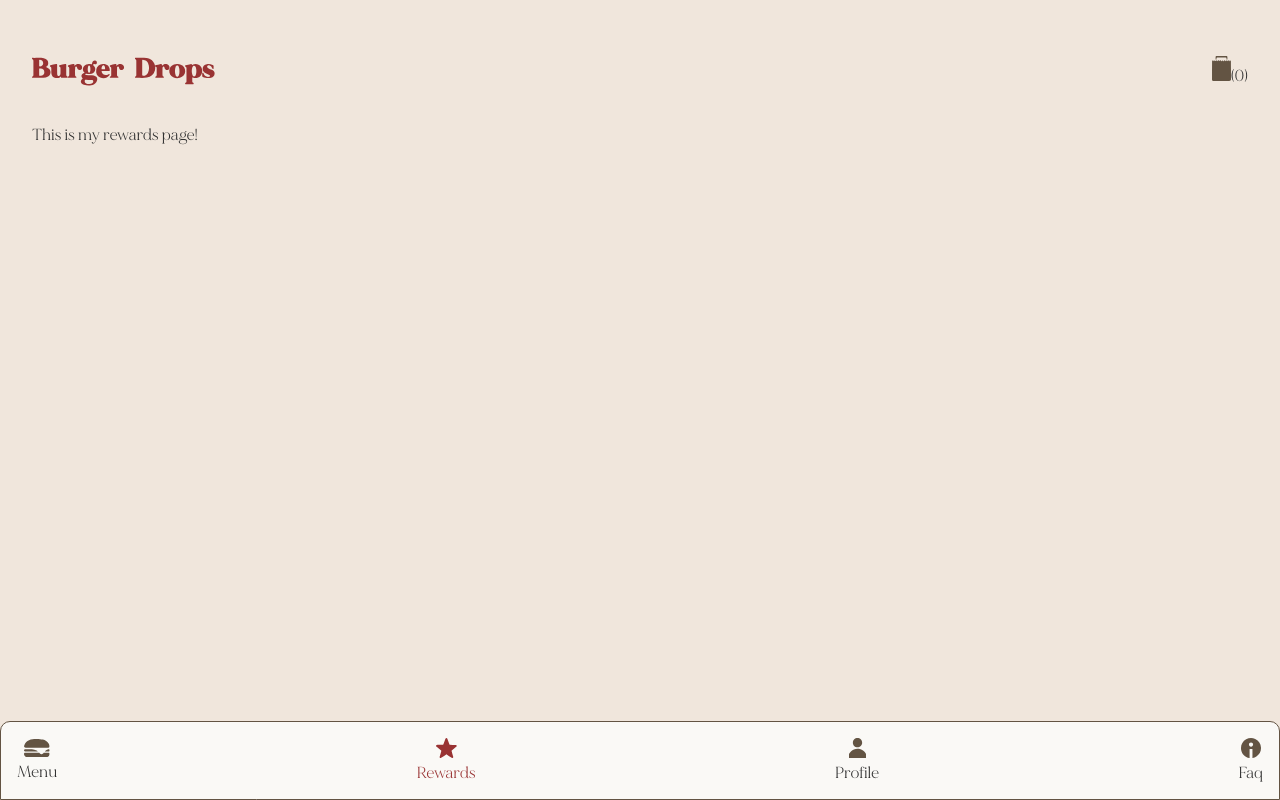
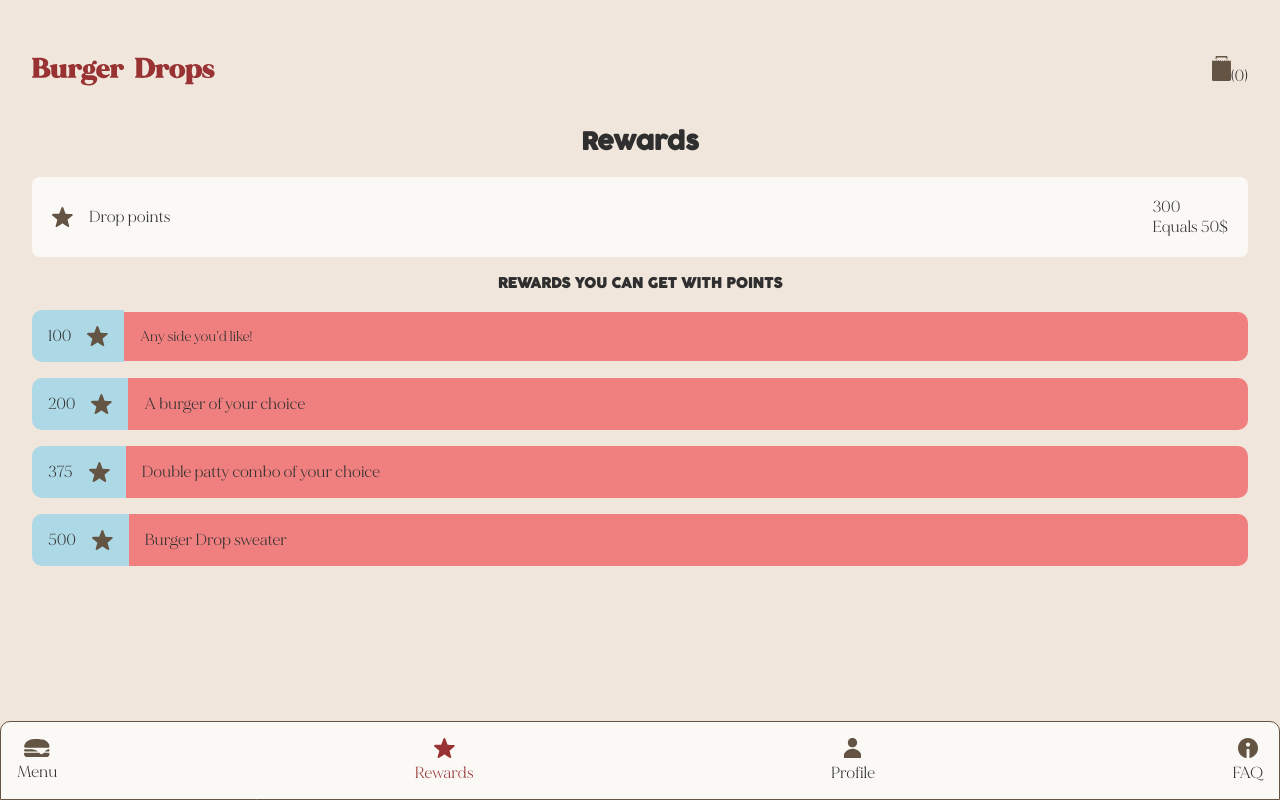
Before and after one commit to annasybingco/taco-restaurant, a React (Vite) app: page /rewards in a window 1280 px wide. Built offline with nearby package versions, Linux system fonts and the light colour scheme.

Commit message:
hard coded rewards page

```diff
--- a/src/components/CartDetails/CartDetails.jsx
+++ b/src/components/CartDetails/CartDetails.jsx
@@ -1,5 +1,6 @@
 import { useCart, useDispatchCart } from "../../Context/CartContext";
 import "../../pages/Cart/Cart.scss";
+import QuantitySelector from "../QuantitySelector/QuantitySelector";
 
 function CartDetails() {
   const items = useCart(); // This will return the entire cart
@@ -36,6 +37,7 @@ function CartDetails() {
                       </li>
                     ))}
                   </ul>
+                  <QuantitySelector />
                 </div>
               )}
               <button onClick={() => dispatch({ type: "REMOVE", index })}>
--- a/src/components/Header/Header.jsx
+++ b/src/components/Header/Header.jsx
@@ -1,9 +1,8 @@
-// import logo from "../../assets/icons/burger-drop-logo.svg";
-import CartIcon from "../SVG/CartIcon";
-import "./Header.scss";
 import { useCart } from "../../Context/CartContext";
 import { Link } from "react-router-dom";
 import BurgerLogo from "../SVG/BurgerLogo";
+import CartIcon from "../SVG/CartIcon";
+import "./Header.scss";
 
 function Header() {
   const items = useCart();
--- a/src/components/MenuItemDetails/MenuItemDetails.jsx
+++ b/src/components/MenuItemDetails/MenuItemDetails.jsx
@@ -3,6 +3,7 @@ import "../MenuId/MenuId.scss";
 import { useDispatchCart } from "../../Context/CartContext";
 import { useEffect, useState } from "react";
 import { Link } from "react-router-dom";
+import QuantitySelector from "../QuantitySelector/QuantitySelector";
 
 const MenuItemDetails = ({ item, ingredient }) => {
   const dispatch = useDispatchCart();
@@ -107,6 +108,7 @@ const MenuItemDetails = ({ item, ingredient }) => {
           placeholder="Add a note (Extra drop sauce, no onions, etc)"
         ></textarea>
       </div>
+      <QuantitySelector />
       <button onClick={() => addtoCart(item)}>Add to Cart</button>
     </>
   );
--- a/src/components/MenuItems/MenuItems.jsx
+++ b/src/components/MenuItems/MenuItems.jsx
@@ -1,5 +1,4 @@
 import React, { useEffect, useState } from "react";
-import { useParams } from "react-router-dom";
 import axios from "axios";
 import "../MenuItems/MenuItems.scss";
 import { Link } from "react-router-dom";
--- a/src/components/Navigation/Navigation.jsx
+++ b/src/components/Navigation/Navigation.jsx
@@ -31,7 +31,7 @@ function Navigation() {
       <Link to="/faq">
         <div className={location.pathname === "/faq" ? "active" : ""}>
           <FaqIcon isActive={location.pathname === "/faq"} />
-          <p>Faq</p>
+          <p>FAQ</p>
         </div>
       </Link>
     </section>
--- /dev/null
+++ b/src/components/RewardsDetails/RewardsDetails.jsx
@@ -0,0 +1,67 @@
+import "../RewardsDetails/RewardsDetails.scss";
+import RewardsIcon from "../SVG/RewardsIcon";
+
+function RewardsDetails() {
+  return (
+    <section className="rewards">
+      <h1>Rewards</h1>
+
+      <section className="rewards__total">
+        <div className="rewards__title">
+          <RewardsIcon />
+          <p>Drop points</p>
+        </div>
+        <div className="rewards__total-points">
+          <p>300</p>
+          <p>Equals 50$</p>
+        </div>
+      </section>
+      {/* prize 1 */}
+      <h4>Rewards you can get with points</h4>
+      <section className="rewards__prize">
+        <div className="rewards__points">
+          <p>100</p>
+          <RewardsIcon />
+        </div>
+        <div className="rewards__description">
+          <p className="body-small">Any side you’d like!</p>
+        </div>
+      </section>
+
+      {/* prize 2 */}
+      <section className="rewards__prize">
+        <div className="rewards__points">
+          <p>200</p>
+          <RewardsIcon />
+        </div>
+        <div className="rewards__description">
+          <p>A burger of your choice</p>
+        </div>
+      </section>
+
+      {/* prize 1 */}
+      <section className="rewards__prize">
+        <div className="rewards__points">
+          <p>375</p>
+          <RewardsIcon />
+        </div>
+        <div className="rewards__description">
+          <p>Double patty combo of your choice</p>
+        </div>
+      </section>
+
+      {/* prize 1 */}
+      <section className="rewards__prize">
+        <div className="rewards__points">
+          <p>500</p>
+          <RewardsIcon />
+        </div>
+        <div className="rewards__description">
+          <p>Burger Drop sweater</p>
+        </div>
+      </section>
+    </section>
+  );
+}
+
+export default RewardsDetails;
--- /dev/null
+++ b/src/components/RewardsDetails/RewardsDetails.scss
@@ -0,0 +1,51 @@
+@use "../../styles/variables" as *;
+@use "../../styles/mixins" as *;
+
+.rewards {
+  display: flex;
+  flex-direction: column;
+  align-items: center;
+  gap: 1em;
+  padding-bottom: 4em;
+}
+
+.rewards__total {
+  @include background-style;
+  display: flex;
+  justify-content: space-between;
+  align-items: center;
+  width: 100%;
+}
+
+.rewards__title {
+  display: flex;
+  gap: 1em;
+}
+
+.rewards__points {
+  display: flex;
+  align-items: center;
+  gap: 1em;
+}
+
+.rewards__prize {
+  width: 100%;
+  display: flex;
+  justify-content: space-between;
+  align-items: center;
+}
+
+.rewards__points {
+  display: flex;
+  padding: 1em;
+  background-color: lightblue;
+
+  border-radius: 10px 0 0 10px;
+}
+
+.rewards__description {
+  background-color: lightcoral;
+  padding: 1em;
+  width: 100%;
+  border-radius: 0 10px 10px 0;
+}
--- a/src/pages/Faq/Faq.jsx
+++ b/src/pages/Faq/Faq.jsx
@@ -16,6 +16,7 @@ function Faq() {
   return (
     <div className="wrapper">
       <Navigation />
+      <h1>FAQ</h1>
       <h4>Ordering</h4>
       <div className="accordion">
         {data.map((item, i) => (
--- a/src/pages/Profile/Profile.jsx
+++ b/src/pages/Profile/Profile.jsx
@@ -5,6 +5,7 @@ import Toggle from "../../components/Toggle/Toggle";
 function Profile() {
   return (
     <div>
+      <h1>Profile</h1>
       <Navigation />
       <Toggle />
     </div>
--- a/src/pages/Rewards/Rewards.jsx
+++ b/src/pages/Rewards/Rewards.jsx
@@ -1,11 +1,12 @@
 import React from "react";
 import Navigation from "../../components/Navigation/Navigation";
+import RewardsDetails from "../../components/RewardsDetails/RewardsDetails";
 
 function Rewards() {
   return (
     <div>
-      This is my rewards page!
       <Navigation />
+      <RewardsDetails />
     </div>
   );
 }
```
Also changed, not shown: src/components/Order/Order.jsx (deleted, +0 -9 lines), src/components/Order/Order.scss (deleted).
